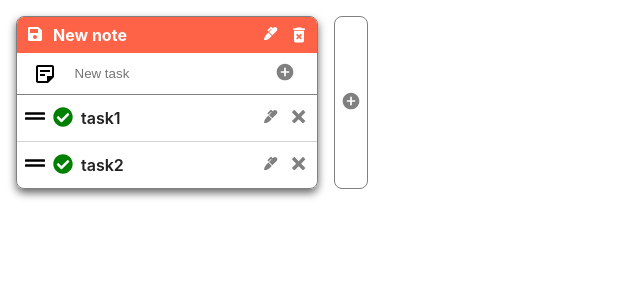
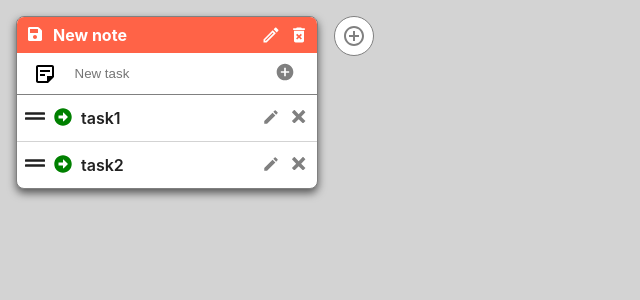
Before and after one commit to vlmakh/my-notes-react, a React (Create React App) app: page / in a window 1280 px wide. Shown: the top 300 px of the page, without its empty margins (0-640 px from the left). Built offline with nearby package versions, Linux system fonts and the light colour scheme.

Commit message:
fix design

```diff
--- a/package.json
+++ b/package.json
@@ -6,6 +6,7 @@
   "dependencies": {
     "@emotion/react": "^11.10.5",
     "@emotion/styled": "^11.10.5",
+    "@mui/material": "^5.10.14",
     "@testing-library/jest-dom": "^5.16.3",
     "@testing-library/react": "^12.1.4",
     "@testing-library/user-event": "^13.5.0",
--- a/src/components/NoteAddBtn/NoteAddBtn.js
+++ b/src/components/NoteAddBtn/NoteAddBtn.js
@@ -1,12 +1,12 @@
 import { Box } from 'components/Box/Box';
-import { MdAddCircle } from 'react-icons/md';
+import { MdAddCircleOutline } from 'react-icons/md';
 import { AddBtn } from './NoteAddBtn.styled';
 
 export function NoteAddBtn({ addNote }) {
   return (
     <Box mr={3} mb={3} display="flex">
       <AddBtn type="button" onClick={addNote}>
-        <MdAddCircle size="20" />
+        <MdAddCircleOutline size="24" />
       </AddBtn>
     </Box>
   );
--- a/src/components/NoteAddBtn/NoteAddBtn.styled.jsx
+++ b/src/components/NoteAddBtn/NoteAddBtn.styled.jsx
@@ -1,11 +1,15 @@
 import styled from '@emotion/styled';
 
 export const AddBtn = styled.button`
+display: flex;
+align-items: center;
+justify-content: center;
   cursor: pointer;
-  /* margin-left: auto; */
+  width: 40px;
+  height: 40px;
   border: 1px solid grey;
-  border-radius: 8px;
-  background-color: transparent;
+  border-radius: 50%;
+  background-color: white;
   color: grey;
   box-shadow: none;
 
--- a/src/components/NoteItem/NoteItem.js
+++ b/src/components/NoteItem/NoteItem.js
@@ -4,10 +4,11 @@ import { useRef, useEffect } from 'react';
 import { nanoid } from 'nanoid';
 import { TodoList } from 'components/TodoList/TodoList';
 import { TodoAddNew } from 'components/TodoAddNew/TodoAddNew';
-import { MdDeleteForever } from 'react-icons/md';
-import { FaSave, FaMarker } from 'react-icons/fa';
+import { MdOutlineEdit, MdDeleteForever } from 'react-icons/md';
+import { FaSave } from 'react-icons/fa';
 import { SaveBtn, EditBtn, DeleteBtn } from './NoteItem.styled';
 import { NoteEditModal } from 'components/NoteEditModal/NoteEditModal';
+// import Badge from '@mui/material/Badge';
 
 function NoteItem({ note, editNote, deleteNote, editNoteName }) {
   const [todos, setTodos] = useState(note.todos);
@@ -99,6 +100,7 @@ function NoteItem({ note, editNote, deleteNote, editNoteName }) {
   return (
     <Box>
       <Box
+        backgroundColor="white"
         width="300px"
         mr={3}
         mb={3}
@@ -126,9 +128,12 @@ function NoteItem({ note, editNote, deleteNote, editNoteName }) {
           >
             <FaSave size="16" />
           </SaveBtn>
+
+          {/* <Badge badgeContent={0} color="secondary" showZero /> */}
           <h4>{note.name}</h4>
+
           <EditBtn type="button" aria-label="Edit note" onClick={toggleModal}>
-            <FaMarker />
+            <MdOutlineEdit size="20" />
           </EditBtn>
           <DeleteBtn type="button" onClick={() => deleteNote(note.noteid)}>
             <MdDeleteForever size="20" />
--- a/src/components/TodoItem/TodoItem.js
+++ b/src/components/TodoItem/TodoItem.js
@@ -1,7 +1,8 @@
 import { useState } from 'react';
 import { Reorder, useDragControls } from 'framer-motion';
 import { ImCross } from 'react-icons/im';
-import { FaCheckCircle, FaMarker, FaGripLines } from 'react-icons/fa';
+import { FaCheck, FaArrowAltCircleRight, FaGripLines } from 'react-icons/fa';
+import { MdEdit } from 'react-icons/md';
 import { Box } from 'components/Box/Box';
 import {
   Label,
@@ -51,12 +52,16 @@ function TodoItem({
       dragControls={controls}
     >
       <Box onPointerDown={e => controls.start(e)}>
-        <FaGripLines size="20" cursor="grab" />
+        <FaGripLines size="20" cursor="grab" color="#212121" />
       </Box>
       <Label>
         <Checkbox type="checkbox" checked={completed ? true : false} readOnly />
         <CheckBtn onClick={handleComplete}>
-          <FaCheckCircle size="20" />
+          {completed ? (
+            <FaCheck size="18" />
+          ) : (
+            <FaArrowAltCircleRight size="18" />
+          )}
         </CheckBtn>
 
         <TodoText>{text}</TodoText>
@@ -68,7 +73,7 @@ function TodoItem({
         disabled={completed ? true : false}
         className={completed ? '' : 'active'}
       >
-        <FaMarker />
+        <MdEdit size="18" />
       </EditBtn>
       <DeleteBtn type="button" aria-label="Delete task" onClick={handleDelete}>
         <ImCross />
--- a/src/index.css
+++ b/src/index.css
@@ -7,6 +7,7 @@ body {
     sans-serif;
   -webkit-font-smoothing: antialiased;
   -moz-osx-font-smoothing: grayscale;
+  background-color: lightgrey;
 }
 
 code {
@@ -17,4 +18,5 @@ code {
 h1, h2, h3, h4, h5, h6, p, ul {
   margin: 0;
   padding: 0;
+  color: white;
 }
```
Also changed, not shown: 1 other file (tests, documents, lock files or other folders).
